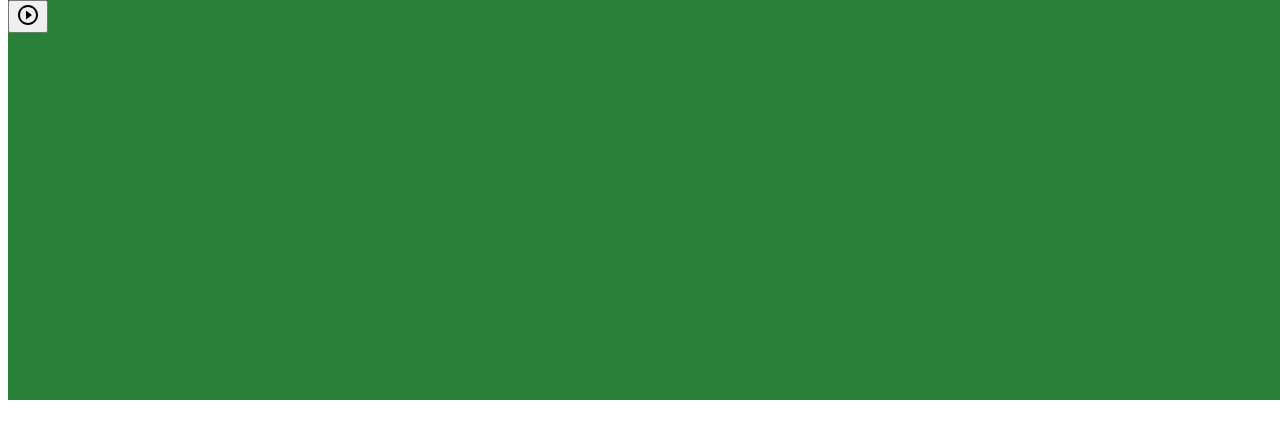
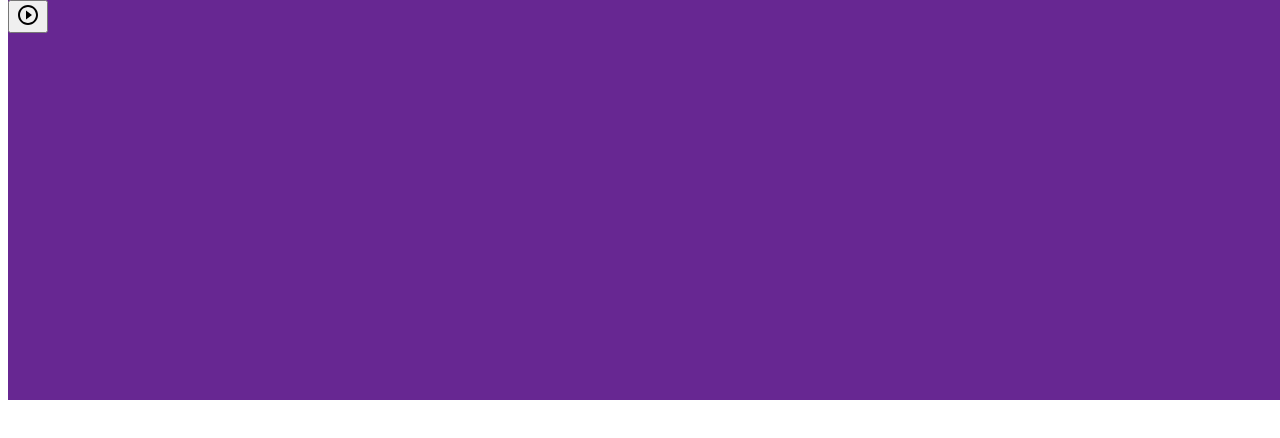
Before and after one commit to santoslanuza/radioproject, a Next.js app in the folder web/: page / in a window 1280 px wide. Shown: the top 438 px of the page. Built offline with nearby package versions, Linux system fonts and the light colour scheme.

Commit message:
module.css

```diff
--- a/web/styles/Home.module.css
+++ b/web/styles/Home.module.css
@@ -10,7 +10,7 @@
 
 .header {
    height: 50vh;
-   background-color: rgb(43, 128, 57);
+   background-color: rgb(103, 39, 146);
 }
 
 .main {
```
